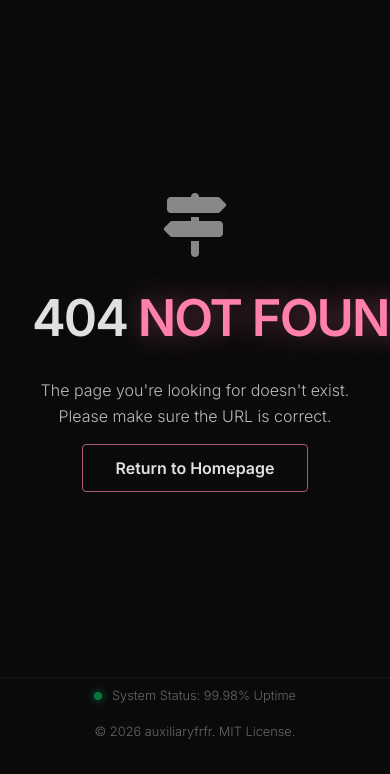
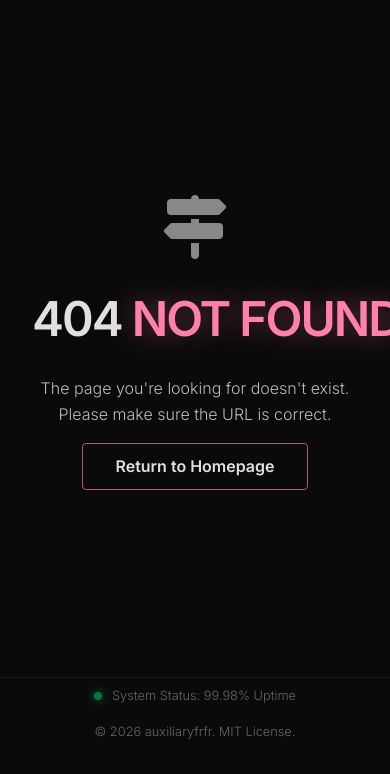
Before and after one commit to auxiliaryfrfr/auxiliaryfrfr.github.io, a website: page 404.html in a window 390 px wide. Shown: the part 70-844 px from the top of the page. Drawn offline with nearby package versions, Linux system fonts and the light colour scheme.

Commit message:
better 404

```diff
--- a/404.html
+++ b/404.html
@@ -3,7 +3,7 @@
 <head>
     <meta charset="UTF-8">
     <meta name="viewport" content="width=device-width, initial-scale=1.0">
-    <title>404 | Page Not Found</title>
+    <title>Page Not Found</title>
 
     <link href="https://fonts.googleapis.com/css2?family=JetBrains+Mono:wght@400;700&family=Inter:wght@300;600&display=swap" rel="stylesheet">
     <link rel="stylesheet" href="/css/style.css">
@@ -11,9 +11,18 @@
     <script src="https://kit.fontawesome.com/a076d05399.js" crossorigin="anonymous"></script>
     <link rel="stylesheet" href="https://cdnjs.cloudflare.com/ajax/libs/font-awesome/6.6.0/css/all.min.css">
 
-    <link rel="icon" href="/images/home.svg" type="image/svg+xml">
+    <link rel="icon" href="/images/404.svg" type="image/svg+xml">
+
     <meta property="og:title" content="AUXILIARYFRFR - 404">
     <meta name="theme-color" content="#ff80ab">
+
+    <style>
+        @media (max-width: 768px) {
+            .section-title {
+                font-size: 3rem !important;
+            }
+        }
+    </style>
 </head>
 <body>
 
```
Also changed, not shown: images/404.svg (added).
